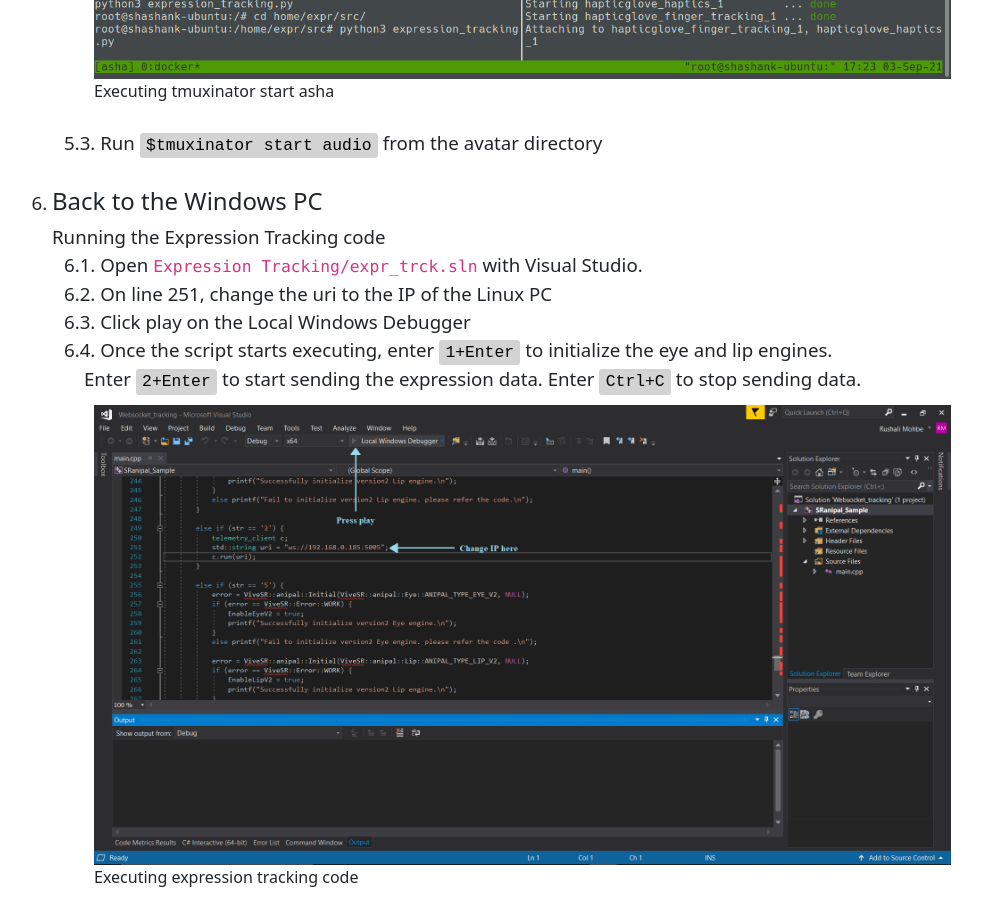
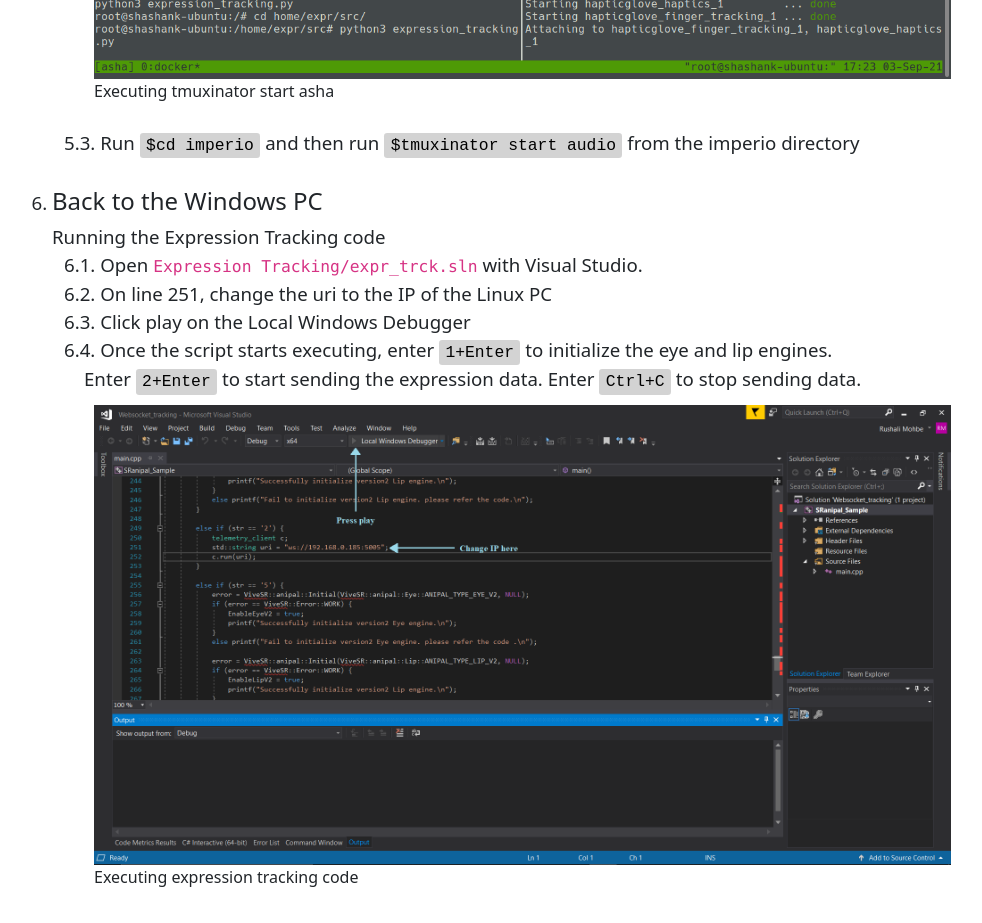
Before and after one commit to aham-xprize/aham-xprize.github.io, a plain HTML site: page software.html in a window 1280 px wide. Shown: the part 3580-4503 px from the top of the page, without its empty margins (74-1056 px from the left). Drawn offline with nearby package versions, Linux system fonts and the light colour scheme.

Commit message:
Add files via upload

```diff
--- a/software.html
+++ b/software.html
@@ -135,7 +135,7 @@
                             <img src="Images/asha_tmux.png" width="85%" height="85%">
                             <figcaption style="font-size: 12pt;">Executing tmuxinator start asha</figcaption>
                         </figure>
-                        <li>Run <kbd>$tmuxinator start audio</kbd> from the avatar directory</li>
+                        <li>Run <kbd>$cd imperio</kbd> and then run <kbd>$tmuxinator start audio</kbd> from the imperio directory</li>
                     </ol>
                 </li>
                     <br>
```
